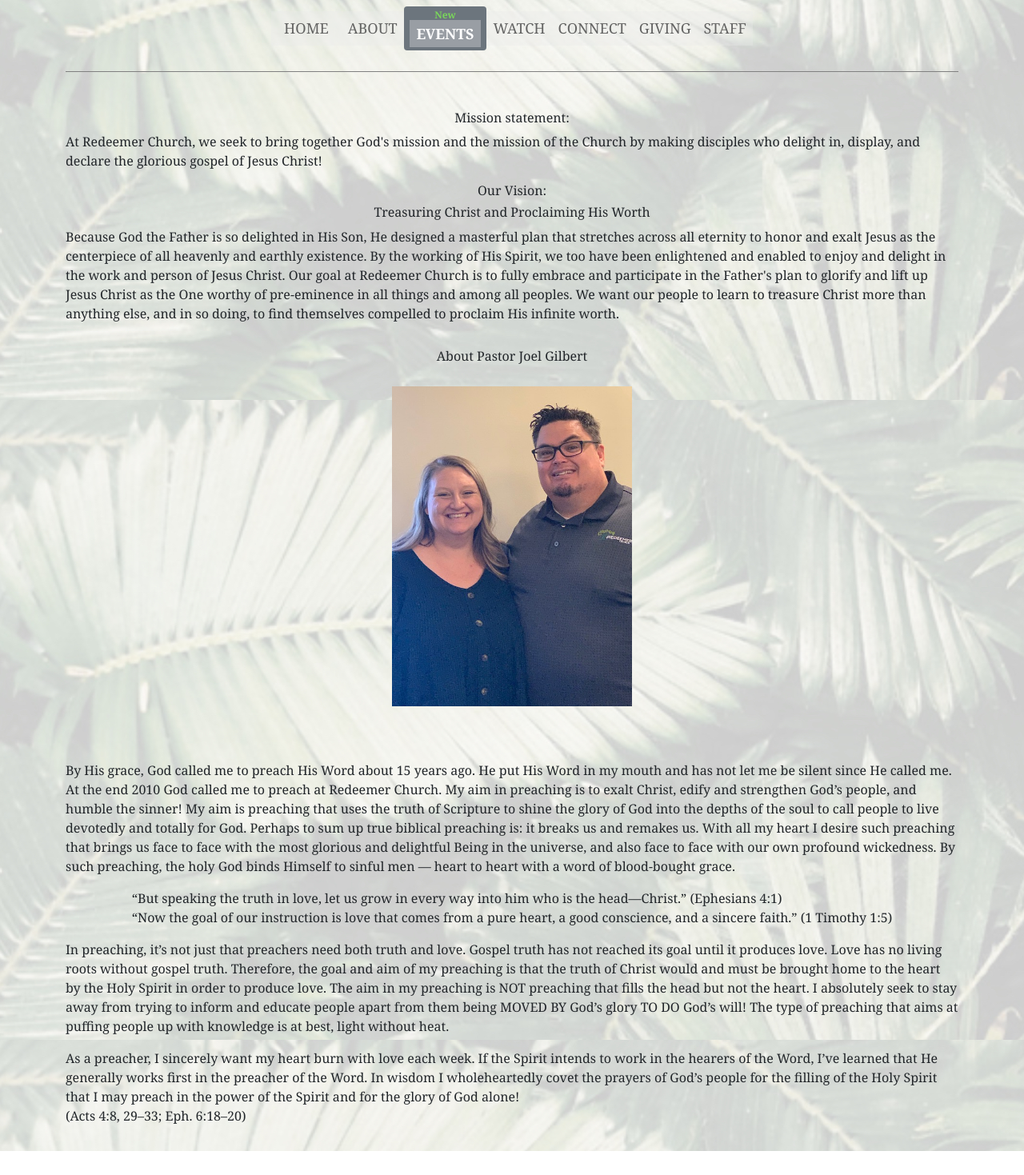
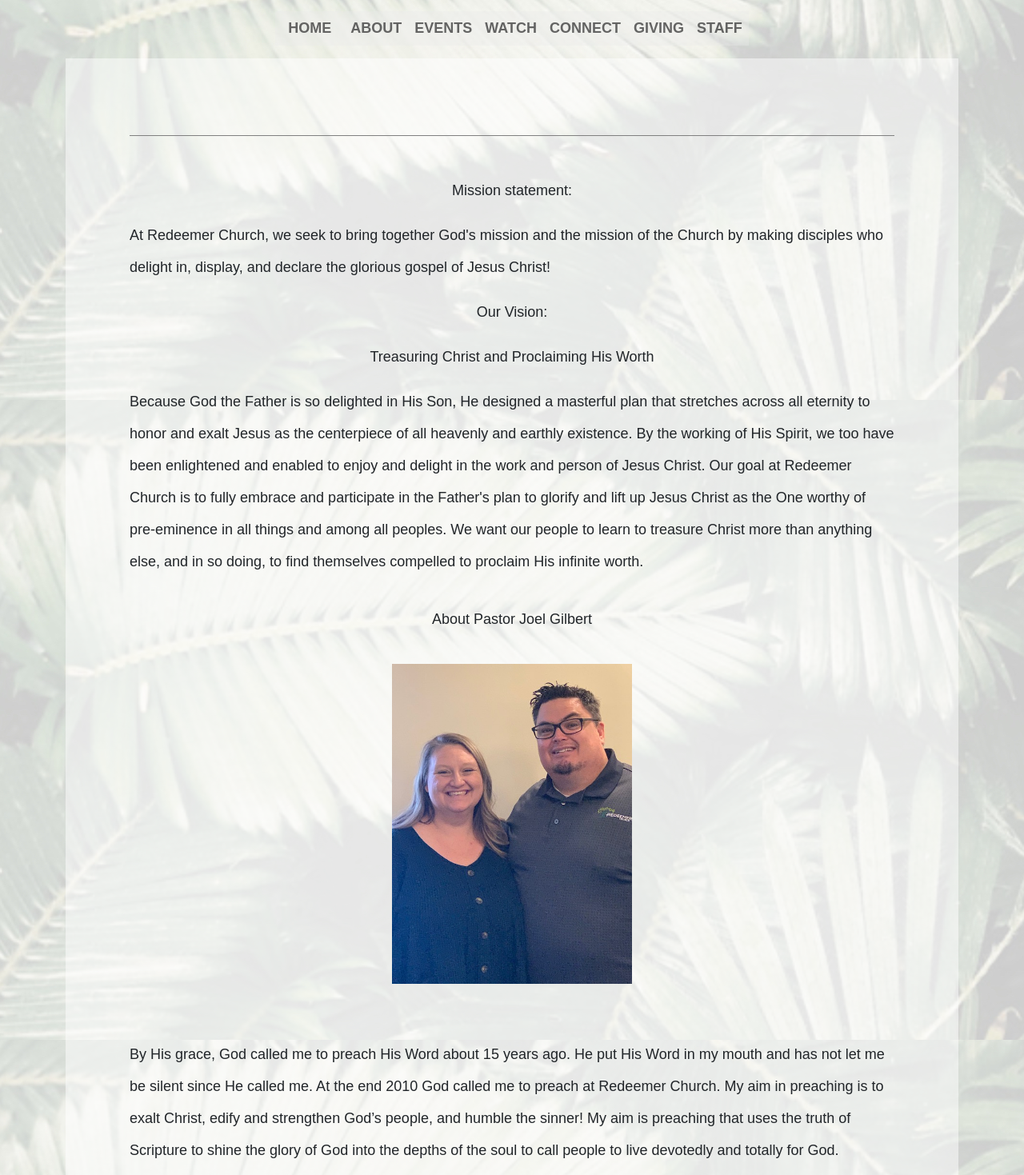
Before and after one commit to evandev01/redeemer_v2.0, a React (Create React App) app in the folder client/: page /about in a window 1280 px wide. Shown: the part 300-1769 px from the top of the page at 80% size. Before the commit the page ends 1739 px from the top, so only its background shows below. Built offline with nearby package versions, Linux system fonts and the light colour scheme.

Commit message:
styled all font, app icons, columns

```diff
--- a/client/src/components/NavTabs.js
+++ b/client/src/components/NavTabs.js
@@ -5,7 +5,11 @@
 const NavTabs = () => {
   return (
     <>
-      <Container id='nav-container' className='justify-content-center'>
+      <Container
+        id='nav-container'
+        className='justify-content-center'
+        style={{ fontWeight: '700' }}
+      >
         <Row className='justify-content-md-center'>
           <Col xs={1} md={1} lg={4} />
           <Col xs={10} md={10} lg={4}>
@@ -29,24 +33,22 @@
 
                 <Nav>
                   <Nav.Item>
-                    <Badge
+                    {/* <Badge
                       bg='secondary'
                       style={{
                         color: 'rgba(126, 240, 82, 0.795)',
-                        // backgroundColor:
-                        //   'rgba(109, 109, 109, 0.493) !important',
                       }}
                       className='text-center'
                     >
-                      New
+                      New */}
                     <Nav.Link
                       // style={{ color: 'white' }}
-                        id='events-link'
+                      id='link'
                       href='/events'
                     >
                       EVENTS
                     </Nav.Link>
-                    </Badge>
+                    {/* </Badge> */}
                   </Nav.Item>
                 </Nav>
                 <Nav>
--- a/client/src/index.css
+++ b/client/src/index.css
@@ -4,7 +4,8 @@
 body {
   margin: 0;
   color: #121212;
-  font-family: Georgia, 'Times New Roman', Times, serif !important;
+  font-family: Copperplate, 'Copperplate Gothic Light', fantasy !important;
+  /* font-family: Georgia, 'Times New Roman', Times, serif !important; */
   background-image: url('./assets/bkgd//palm-leaves20.jpg');
   background-repeat: no-repeat;
   background-size: cover;
@@ -31,6 +32,36 @@
   font-size: x-large;
   padding: 20px auto;
   margin: 20px auto;
+}
+
+#about-div {
+  font-family: Arial, Helvetica, sans-serif;
+  font-weight: 500;
+  line-height: 30px;
+  font-style: normal;
+  font-size: medium;
+  background-color: rgba(255, 255, 255, 0.5);
+  padding: 40px;
+}
+@media screen and (max-width: 991px) {
+  #about-div {
+    font-weight: 500;
+    line-height: 40px;
+    font-style: normal;
+    font-size: medium;
+    background-color: rgba(255, 255, 255, 0.5);
+    padding: 80px;
+  }
+}
+@media screen and (min-width: 992px) {
+  #about-div {
+    font-weight: 500;
+    line-height: 40px;
+    font-style: normal;
+    font-size: large;
+    background-color: rgba(255, 255, 255, 0.5);
+    padding: 80px;
+  }
 }
 
 #app-icons {
@@ -140,9 +171,33 @@
 }
 
 #icon {
-  max-height: 250px;
-  max-width: 80vw;
+  max-width: 200px;
+  height: auto;
   padding: 20px auto;
   margin: 20px auto;
   text-align: center;
 }
+
+@media screen and (max-width: 475px) {
+  #icon {
+    max-width: 80px;
+    height: auto;
+  }
+}
+
+#app-icons {
+  max-width: 200px;
+  height: auto;
+}
+@media screen and (max-width: 768px) {
+  #app-icons {
+    max-width: 150px;
+    height: auto;
+  }
+}
+@media screen and (max-width: 600px) {
+  #app-icons {
+    max-width: 80px;
+    height: auto;
+  }
+}
--- a/client/src/screens/About.js
+++ b/client/src/screens/About.js
@@ -4,17 +4,15 @@
 
 const About = () => {
   return (
-    <>
+    <div id='about-div'>
       <Row id='live-border' />
       <Row className='justify-content-md-center mt-5'>
         <Col md='auto'>
-          <h6 id='about-h6' className='text-center'>
-            Mission statement:
-          </h6>
+          <p className='text-center'>Mission statement:</p>
         </Col>
       </Row>
       <Row>
-        <p id='para' className='text-left'>
+        <p className='text-left'>
           At Redeemer Church, we seek to bring together God's mission and the
           mission of the Church by making disciples who delight in, display, and
           declare the glorious gospel of Jesus Christ!
@@ -23,16 +21,14 @@
 
       <Row className='justify-content-md-center'>
         <Col md='auto'>
-          <h6 id='about-h6' className='text-center'>
-            Our Vision:
-          </h6>
-          <h6 id='about-h6' className='text-center'>
+          <p className='text-center'>Our Vision:</p>
+          <p className='text-center'>
             Treasuring Christ and Proclaiming His Worth
-          </h6>
+          </p>
         </Col>
       </Row>
       <Row>
-        <p id='para' className='text-left'>
+        <p className='text-left'>
           Because God the Father is so delighted in His Son, He designed a
           masterful plan that stretches across all eternity to honor and exalt
           Jesus as the centerpiece of all heavenly and earthly existence. By the
@@ -47,9 +43,7 @@
       </Row>
       <Row className='justify-content-md-center'>
         <Col className='text-center mb-5 mt-3'>
-          <h6 id='about-h6' className='text-center'>
-            About Pastor Joel Gilbert
-          </h6>
+          <p className='text-center'>About Pastor Joel Gilbert</p>
           <Image
             id='photo'
             src={JoelandNiki}
@@ -58,7 +52,7 @@
         </Col>
       </Row>
       <Row>
-        <p id='para' className='text-left'>
+        <p className='text-left'>
           By His grace, God called me to preach His Word about 15 years ago. He
           put His Word in my mouth and has not let me be silent since He called
           me. At the end 2010 God called me to preach at Redeemer Church. My aim
@@ -76,7 +70,7 @@
       </Row>
       <Row className='justify-content-md-center'>
         <Col md='auto'>
-          <p id='para' className='text-left'>
+          <p className='text-left'>
             “But speaking the truth in love, let us grow in every way into him
             who is the head—Christ.” (Ephesians 4:1)
             <br />
@@ -86,7 +80,7 @@
         </Col>
       </Row>
       <Row>
-        <p id='para' className='text-left'>
+        <p className='text-left'>
           In preaching, it’s not just that preachers need both truth and love.
           Gospel truth has not reached its goal until it produces love. Love has
           no living roots without gospel truth. Therefore, the goal and aim of
@@ -99,7 +93,7 @@
           knowledge is at best, light without heat.
         </p>
 
-        <p id='para' className='text-left'>
+        <p className='text-left'>
           As a preacher, I sincerely want my heart burn with love each week. If
           the Spirit intends to work in the hearers of the Word, I’ve learned
           that He generally works first in the preacher of the Word. In wisdom I
@@ -110,7 +104,7 @@
           (Acts 4:8, 29–33; Eph. 6:18–20)
         </p>
       </Row>
-    </>
+    </div>
   )
 }
 
--- a/client/src/screens/Giving.js
+++ b/client/src/screens/Giving.js
@@ -42,7 +42,7 @@
               Download the Vanco Mobile App
             </Card.Text>
             <Row id='vanco-icon-row'>
-              <Col className='text-center p-3'>
+              <Col className='text-center'>
                 <Image
                   id='app-icons'
                   src={VancoIcon}
--- a/client/src/screens/Home.js
+++ b/client/src/screens/Home.js
@@ -81,18 +81,22 @@
       <Row id='live-border' className='pt-4' />
 
       <Row>
-        <Col className='text-center'>
+        <Col sm={12} md={6} className='text-center'>
           <Image id='icon' src={Watch} alt='Watch live sermons' />
         </Col>
 
-        <Col className='text-center'>
+        <Col sm={12} md={6} className='text-center'>
           <Row>
             <h5>Sermons Streaming Live Now!</h5>
 
             <Row>
               <h5>Click here</h5>
               <br />
-              <a href='https://www.youtube.com/channel/UCTblLpAk1fUXwWiMm3-u6wQ'>
+              <a
+                href='https://www.youtube.com/channel/UCTblLpAk1fUXwWiMm3-u6wQ'
+                target='_blank'
+                rel='noreferrer'
+              >
                 <Image id='icon' src={YouTube} alt='YouTube logo' />
               </a>
             </Row>
```
Lines whose indentation alone changed are shown as unchanged.
